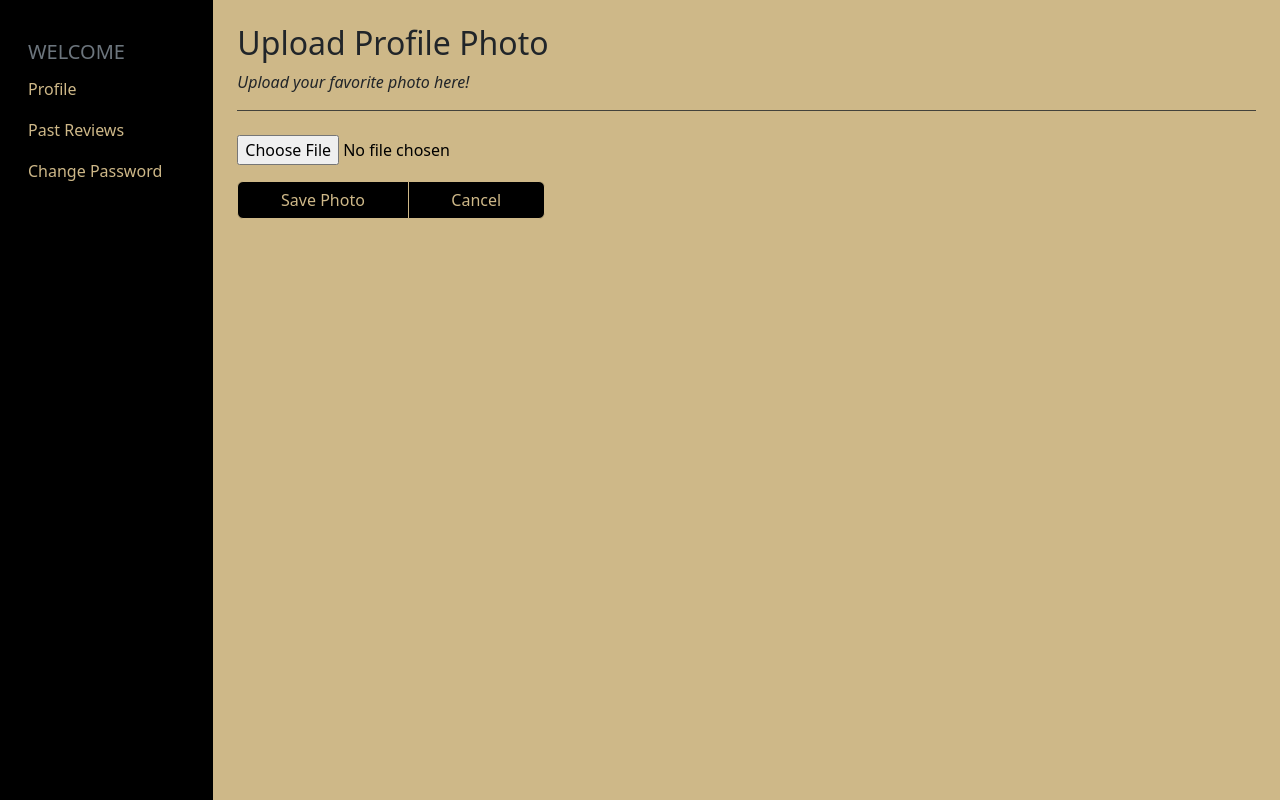
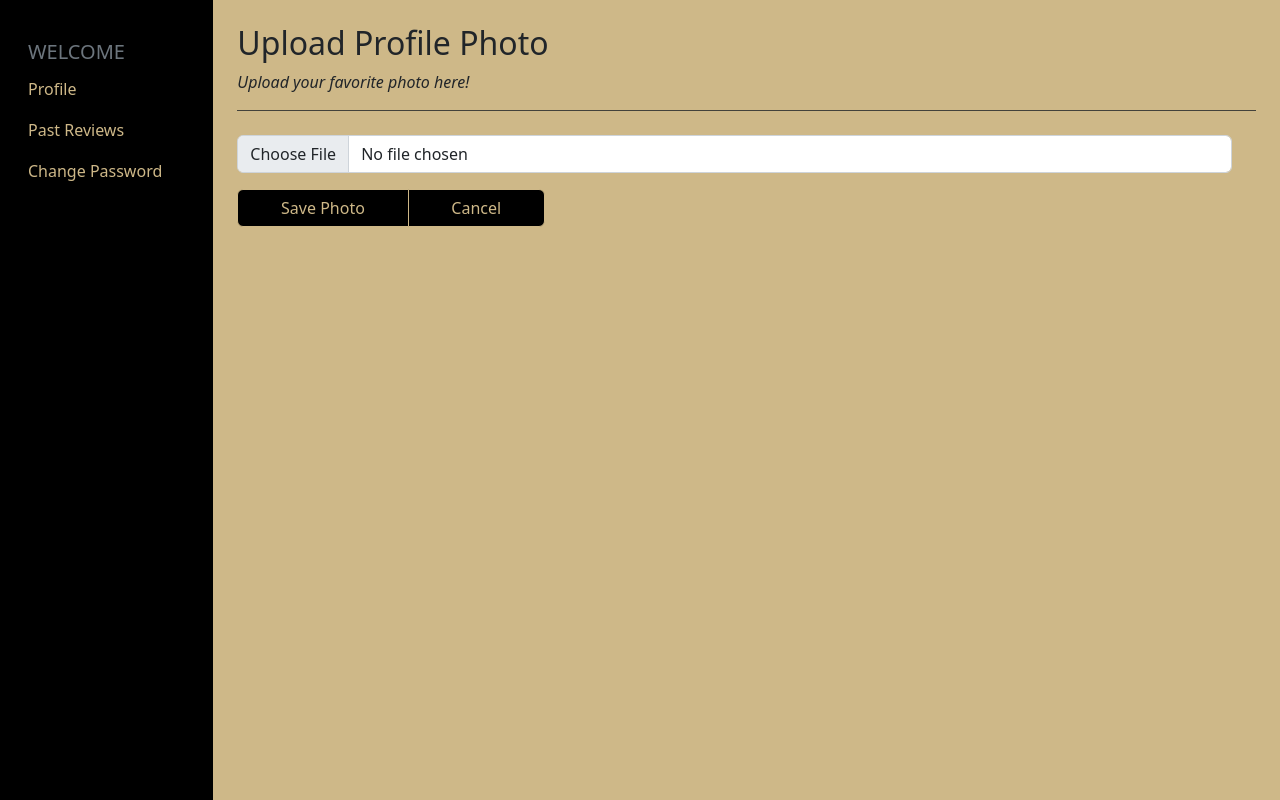
Before and after one commit to SazikQ/RateMyResidence, a Django app: page /profile/pic/ in a window 1280 px wide; the page is wider, and only the part inside the window is pictured. Shown: the part 80-880 px from the top of that part. Run offline with Django 4.2, Linux system fonts and the light colour scheme; the visitor is signed in with stand-in values (Sample User, id 1); parts of the project's set-up code (start-up, migrations or seed data) failed here and were passed over; some libraries are stand-ins or nearby versions.

Commit message:
edit profile pic UI adjusted

```diff
--- a/templates/edit_profile_pic.html
+++ b/templates/edit_profile_pic.html
@@ -15,7 +15,7 @@
   {% csrf_token %}
     <div class="row d-flex align-items-start">
       <div class="row align-items-start pl-0">
-        <input type="file" name="image" accept="image/*" required id="id_image">
+        <div><input class="form-control" type="file" name="image" accept="image/*" required id="id_image"></div>
         {{ photo_form.non_field_errors }}
         <div class="row mt-3 d-flex align-items-start">
           <div class="btn-group me-2 col-md-2 col-lg-4">
```
